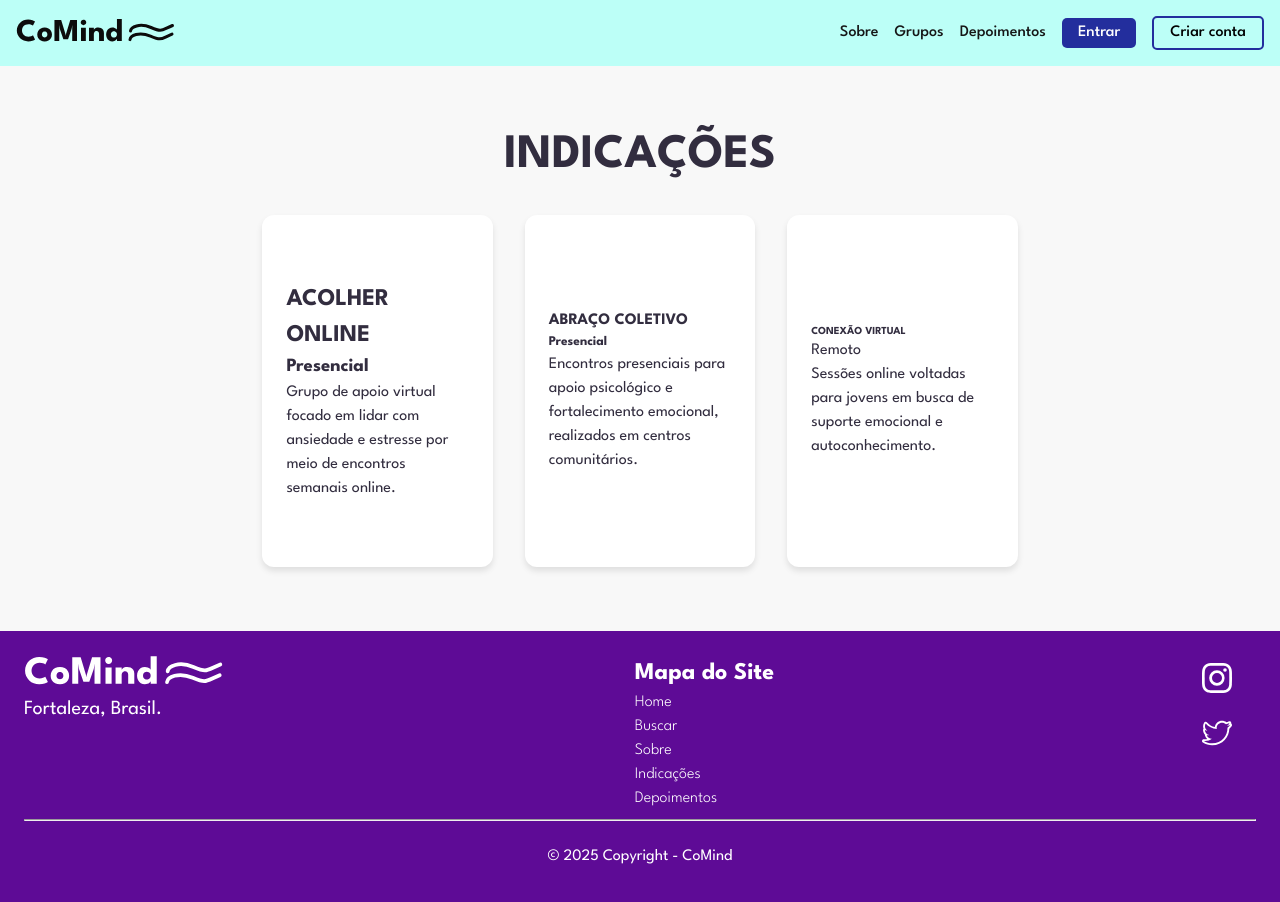
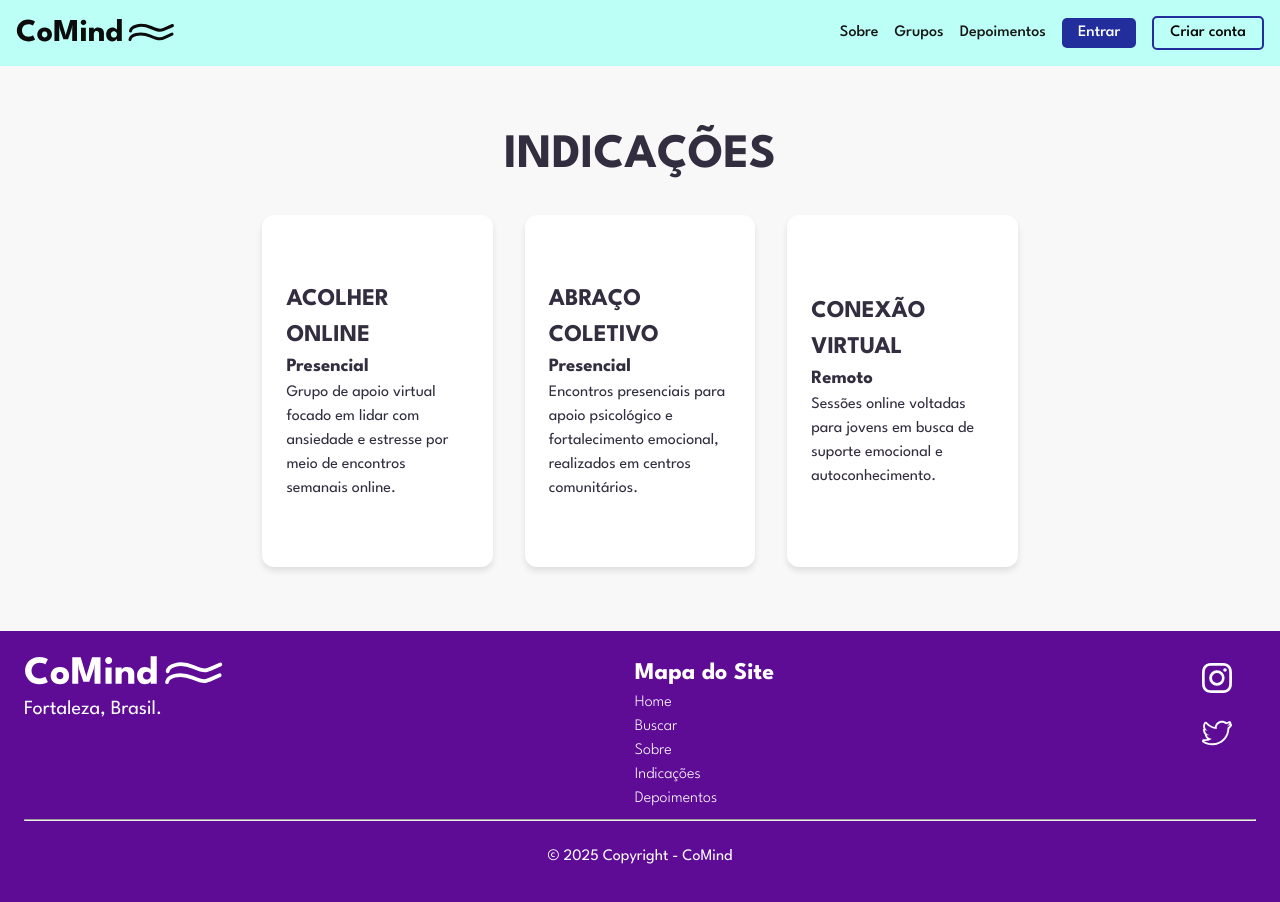
Before and after one commit to ingrydf12/coMind-Front, a React (Vite) app: page /indications in a window 1280 px wide. Shown: the top 902 px of the page. Built offline with nearby package versions, Linux system fonts and the light colour scheme.

Commit message:
fix: padrao de cards

```diff
--- a/src/components/Indicacoes/Indicacoes.jsx
+++ b/src/components/Indicacoes/Indicacoes.jsx
@@ -11,16 +11,15 @@ const Indicacoes = () => {
                     <p>Grupo de apoio virtual focado em lidar com ansiedade e estresse por meio de encontros semanais online. </p>
                 </div>
                 <div className="card2">
-                    <h4>ABRAÇO COLETIVO</h4>
-                    <h5>Presencial</h5>
+                    <h2>ABRAÇO COLETIVO</h2>
+                    <h3>Presencial</h3>
                     <p>Encontros presenciais para apoio psicológico e fortalecimento emocional, realizados em centros comunitários. </p>
                 </div>
                 <div className="card3">
-                    <h6>CONEXÃO VIRTUAL</h6>
-                    <h7>Remoto</h7>
+                    <h2>CONEXÃO VIRTUAL</h2>
+                    <h3>Remoto</h3>
                     <p>Sessões online voltadas para jovens em busca de suporte emocional e autoconhecimento. </p>
                 </div>
-
             </div>
         </div>
     );
```
